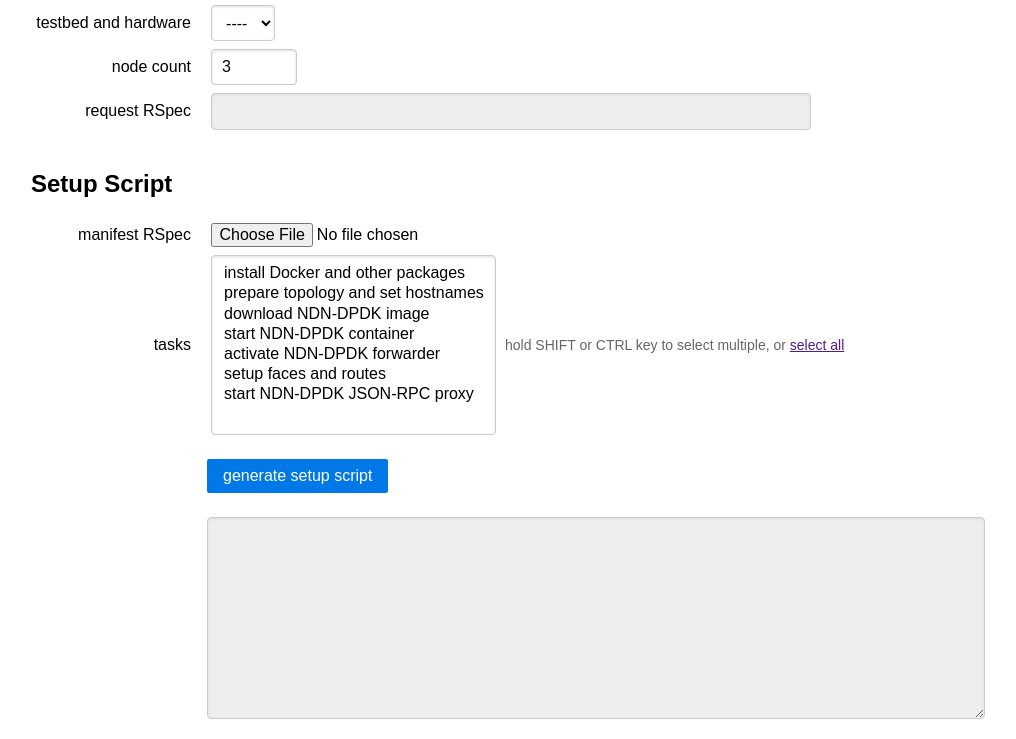
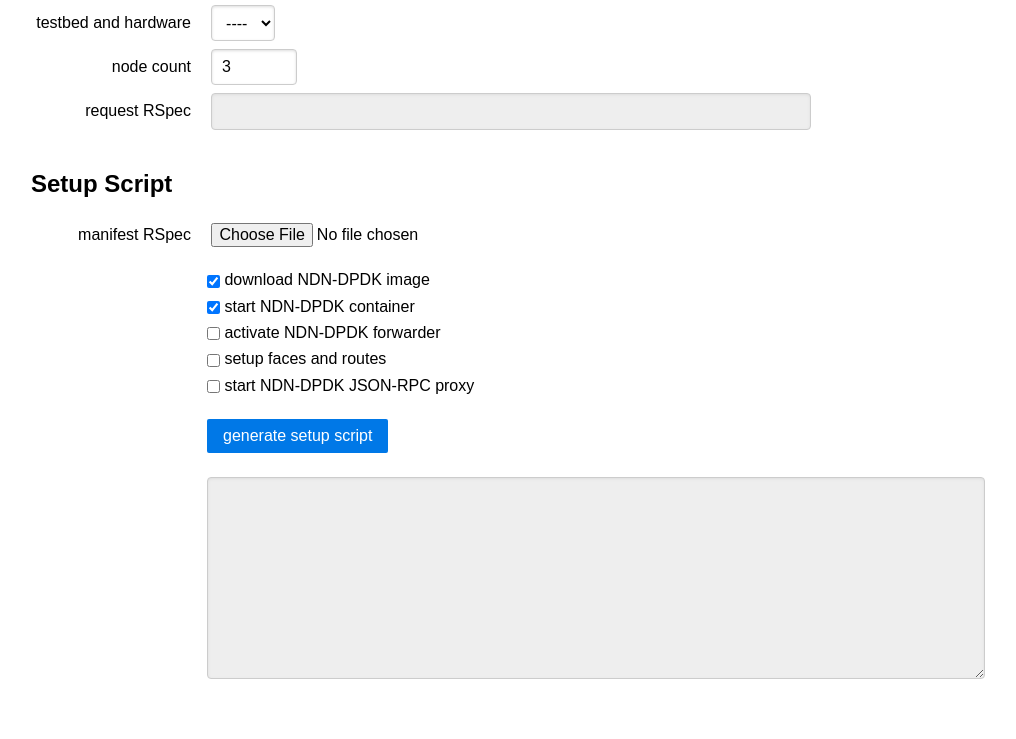
Before and after one commit to yoursunny/NDNrspec, a PHP site: page / in a window 1280 px wide. Shown: the part 166-905 px from the top of the page, without its empty margins (129-1145 px from the left). After the commit the page ends 845 px from the top, so only its background shows below. Run offline with PHP 8.4, Linux system fonts and the light colour scheme; some libraries are stand-ins or nearby versions.

```diff
--- a/www/app.html
+++ b/www/app.html
@@ -44,18 +44,12 @@
       <label for="manifest-file">manifest RSpec</label>
       <input id="manifest-file" type="file" accept=".mrspec">
     </div>
-    <div class="pure-control-group">
-      <label for="setup-action">tasks</label>
-      <select id="setup-action" multiple size="8">
-        <option value="install_packages">install Docker and other packages</option>
-        <option value="rename_host_intf">prepare topology and set hostnames</option>
-        <option value="download_ndndpdk">download NDN-DPDK image</option>
-        <option value="start_ndndpdk">start NDN-DPDK container</option>
-        <option value="activate_ndndpdk">activate NDN-DPDK forwarder</option>
-        <option value="setup_face_routes">setup faces and routes</option>
-        <option value="start_jrproxy">start NDN-DPDK JSON-RPC proxy</option>
-      </select>
-      <span class="pure-form-message-inline">hold SHIFT or CTRL key to select multiple, or <a id="setup-action-all" href="">select all</a></span>
+    <div class="pure-controls">
+      <label class="pure-checkbox"><input type="checkbox" name="a[]" value="download_ndndpdk" checked> download NDN-DPDK image</label>
+      <label class="pure-checkbox"><input type="checkbox" name="a[]" value="start_ndndpdk" checked> start NDN-DPDK container</label>
+      <label class="pure-checkbox"><input type="checkbox" name="a[]" value="activate_forwarder"> activate NDN-DPDK forwarder</label>
+      <label class="pure-checkbox"><input type="checkbox" name="a[]" value="setup_face_routes"> setup faces and routes</label>
+      <label class="pure-checkbox"><input type="checkbox" name="a[]" value="start_jrproxy"> start NDN-DPDK JSON-RPC proxy</label>
     </div>
     <div class="pure-controls">
       <input type="submit" class="pure-button pure-button-primary" value="generate setup script">
--- a/www/common.inc.php
+++ b/www/common.inc.php
@@ -18,7 +18,7 @@ foreach ([4, 5] as $p) {
     "type"=>sprintf("pcgen02-%dp", $p),
     "componentManager"=>"urn:publicid:IDN+wall1.ilabt.iminds.be+authority+cm",
     "diskImage"=>"urn:publicid:IDN+wall1.ilabt.iminds.be+image+emulab-ops:UBUNTU20-64-STD",
-    "ndndpdkDockerTag"=>"nehalem",
+    "ndndpdkDockerTag"=>"nehalem", // nehalem
   ];
 }
 foreach ([1, 2, 4, 7] as $p) {
@@ -49,6 +49,13 @@ $supportedHardwareTypes["emulab-d710"] = (object)[
   "type"=>"d710",
   "componentManager"=>"urn:publicid:IDN+emulab.net+authority+cm",
   "diskImage"=>"urn:publicid:IDN+emulab.net+image+emulab-ops:UBUNTU20-64-STD",
-  "ndndpdkDockerTag"=>"nehalem",
+  "ndndpdkDockerTag"=>"nehalem", // nehalem
+];
+$supportedHardwareTypes["cloudlabUtah-xl170"] = (object)[
+  "testbed"=>"cloudlabUtah",
+  "type"=>"xl170",
+  "componentManager"=>"urn:publicid:IDN+utah.cloudlab.us+authority+cm",
+  "diskImage"=>"urn:publicid:IDN+utah.cloudlab.us+image+emulab-ops:UBUNTU20-64-STD",
+  "ndndpdkDockerTag"=>"nehalem", // broadwell
 ];
 ?>
--- a/www/static/app.js
+++ b/www/static/app.js
@@ -60,7 +60,6 @@ $requestRSpec.addEventListener("focus", () => $requestRSpec.select());
 
 const $setupScriptForm = document.querySelector("#setup-script-form");
 const $manifestFile = document.querySelector("#manifest-file");
-const $setupAction = document.querySelector("#setup-action");
 const $setupScript = document.querySelector("#setup-script");
 $setupScriptForm.addEventListener("submit", async (evt) => {
   evt.preventDefault();
@@ -78,30 +77,16 @@ $setupScriptForm.addEventListener("submit", async (evt) => {
       reader.readAsText(file);
     });
 
-    const formData = new FormData();
-    formData.set("manifest", manifest);
-    formData.set("actions", (() => {
-      const actions = [];
-      for (const $option of $setupAction.selectedOptions) {
-        actions.push($option.value);
-      }
-      return actions.join();
-    })());
-
+    const body = new FormData($setupScriptForm);
+    body.set("manifest", manifest);
     $setupScript.value = await fetchAs("text", "setup", {
       method: "POST",
-      body: formData,
+      body: body,
     });
   } catch (err) {
     $setupScript.value = `# ${err}`;
   }
 });
 $setupScript.addEventListener("focus", () => $setupScript.select());
-document.querySelector("#setup-action-all").addEventListener("click", (evt) => {
-  evt.preventDefault();
-  for (const $option of $setupAction.options) {
-    $option.selected = true;
-  }
-});
 
 })().catch(console.error);
```
Also changed, not shown: www/setup.php (+4 -3 lines), 1 other file.
